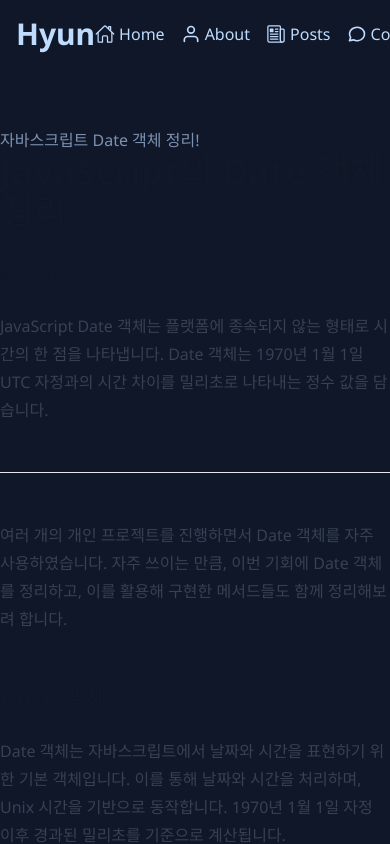
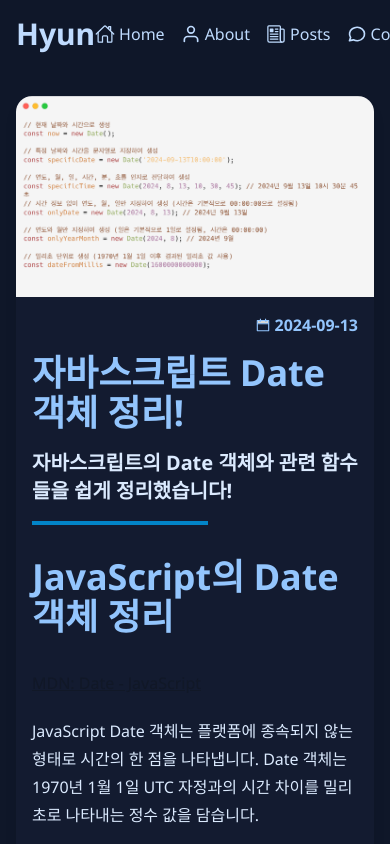
Before and after one commit to GangHyun95/blog, a Next.js app: page /posts/date-object in a window 390 px wide. Built offline with nearby package versions, Linux system fonts and the light colour scheme.

Commit message:
syntax highlighter 적용

```diff
--- a/package.json
+++ b/package.json
@@ -15,6 +15,7 @@
     "react-icons": "^5.3.0",
     "react-markdown": "^9.0.1",
     "react-multi-carousel": "^2.8.5",
+    "react-syntax-highlighter": "^15.6.1",
     "remark-gfm": "^4.0.0"
   },
   "devDependencies": {
@@ -22,6 +23,7 @@
     "@types/node": "^20",
     "@types/react": "^18",
     "@types/react-dom": "^18",
+    "@types/react-syntax-highlighter": "^15.5.13",
     "eslint": "^8",
     "eslint-config-next": "14.2.16",
     "postcss": "^8",
--- a/src/app/globals.css
+++ b/src/app/globals.css
@@ -5,6 +5,7 @@
 :root {
     --background: #0f1729;
     --foreground: #7d91b0;
+    --surface: #131b30;
 }
 
 html,
@@ -36,7 +37,20 @@
 .post-item:nth-child(n+3) {
     width: calc(33.33% - 20px);
 } */
+.prose h1,
+.prose h2,
+.prose h3,
+.prose h4,
+.prose h5,
+.prose h6 {
+    @apply text-blue-300;
+}
 
+.prose strong,
+.prose p code,
+.prose li code {
+    @apply text-blue-400;
+}
 @layer utilities {
     .gradient-text {
         display: inline-block;
@@ -61,6 +75,4 @@
         border-bottom: 2px solid transparent;
         border-image: linear-gradient(90deg, #0ea5ea, #0bd1d1 51%) 1;
     }
-
-
 }
--- a/src/app/layout.tsx
+++ b/src/app/layout.tsx
@@ -32,7 +32,7 @@
         <html lang='en'>
             <body className={`${notoSans.className} ${pretendard.variable} bg-background text-foreground`}>
                 <Header />
-                <main className='pt-32'>{children}</main>
+                <main>{children}</main>
                 <Footer />
             </body>
         </html>
--- a/src/app/posts/[slug]/page.tsx
+++ b/src/app/posts/[slug]/page.tsx
@@ -1,18 +1,35 @@
 import MarkdownViewer from '@/components/MarkdownViewer';
 import { getPostData } from '@/service/posts';
+import Image from 'next/image';
+import { AiTwotoneCalendar } from 'react-icons/ai';
 
 type Props = {
     params: {
         slug: string;
-    }
-}
-export default async function PostPage({params: {slug}}: Props) {
+    };
+};
+export default async function PostPage({ params: { slug } }: Props) {
     const post = await getPostData(slug);
 
     return (
-        <>
-            <h1>{post.title}</h1>
-            <MarkdownViewer content={post.content}/>
-        </>
+        <article className='rounded-2xl overflow-hidden bg-surface mt-24 shadow-lg m-4'>
+            <Image
+                className='w-full h-1/5 max-h-[500px]'
+                src={`/images/posts/${post.path}.png`}
+                alt={post.title}
+                width={760}
+                height={420}
+            />
+            <section className='flex flex-col p-4'>
+                <div className='flex items-center self-end text-blue-300 mb-4'>
+                    <AiTwotoneCalendar />
+                    <p className='font-semibold ml-1'>{post.date.toString()}</p>
+                </div>
+                <h1 className='text-4xl font-bold text-blue-300 mb-4'>{post.title}</h1>
+                <p className='text-xl font-bold text-blue-100'>{post.description}</p>
+                <div className='w-44 border-2 border-sky-600 mt-4 mb-8'></div>
+                <MarkdownViewer content={post.content} />
+            </section>
+        </article>
     );
 }
--- a/src/app/posts/page.tsx
+++ b/src/app/posts/page.tsx
@@ -6,8 +6,10 @@
     const posts = await getAllPosts();
     const categories = [...new Set(posts.map((post) => post.category))];
     return (
-        <Container>
-            <FilterablePosts posts={posts} categories={categories} />
-        </Container>
+        <section className='pt-32'>
+            <Container>
+                <FilterablePosts posts={posts} categories={categories} />
+            </Container>
+        </section>
     );
 }
--- a/src/components/Hero.tsx
+++ b/src/components/Hero.tsx
@@ -4,7 +4,7 @@
 
 export default function Hero() {
     return (
-        <section className='text-center'>
+        <section className='text-center pt-32'>
             <Image
                 className='mx-auto rounded-full'
                 src={profileImage}
--- a/src/components/MarkdownViewer.tsx
+++ b/src/components/MarkdownViewer.tsx
@@ -1,6 +1,48 @@
+'use client';
+
 import Markdown from 'react-markdown';
 import remarkGfm from 'remark-gfm';
+import { Prism as SyntaxHighlighter } from 'react-syntax-highlighter';
+import { materialDark } from 'react-syntax-highlighter/dist/esm/styles/prism';
+import Image from 'next/image';
 
 export default function MarkdownViewer({ content }: { content: string }) {
-    return <Markdown className='prose lg:prose-xl' remarkPlugins={[remarkGfm]}>{content}</Markdown>;
+    return (
+        <Markdown
+            className='prose max-w-none text-blue-100'
+            remarkPlugins={[remarkGfm]}
+            components={{
+                code(props) {
+                    // eslint-disable-next-line @typescript-eslint/no-unused-vars
+                    const { ref, children, className, node, ...rest } = props;
+                    const match = /language-(\w+)/.exec(className || '');
+                    return match ? (
+                        <SyntaxHighlighter
+                            {...rest}
+                            PreTag='div'
+                            language={match[1]}
+                            style={materialDark}
+                        >
+                            {String(children).replace(/\n$/, '')}
+                        </SyntaxHighlighter>
+                    ) : (
+                        <code {...rest} className={className}>
+                            {children}
+                        </code>
+                    );
+                },
+                img: (image) => (
+                    <Image
+                        className='w-full max-h-60 object-cover'
+                        src={image.src || ''}
+                        alt={image.alt || ''}
+                        width={500}
+                        height={350}
+                    />
+                ),
+            }}
+        >
+            {content}
+        </Markdown>
+    );
 }
--- a/src/components/PostCard.tsx
+++ b/src/components/PostCard.tsx
@@ -9,7 +9,7 @@
 }) {
     return (
         <Link href={`/posts/${path}`}>
-            <article className='rounded-2xl overflow-hidden shadow-lg border border-slate-700 p-5 transform transition-transform duration-300 hover:translate-y-[-5px] group'>
+            <article className='rounded-2xl overflow-hidden shadow-lg border border-slate-700 p-5 transform transition-transform duration-300 hover:translate-y-[-5px] group bg-surface'>
                 <div className='w-full aspect-[16/9] relative'>
                     <Image
                         className='rounded-2xl object-cover'
--- a/src/components/PostsGrid.tsx
+++ b/src/components/PostsGrid.tsx
@@ -7,7 +7,7 @@
 };
 export default function PostsGrid({ posts, option = 'default' }: Props) {
     return (
-        <div className='flex grow flex-wrap gap-4'>
+        <div className='flex grow flex-wrap gap-[30px]'>
             {posts.map((post, index) => (
                 <div
                     key={post.path}
--- a/tailwind.config.ts
+++ b/tailwind.config.ts
@@ -14,6 +14,7 @@
             colors: {
                 background: 'var(--background)',
                 foreground: 'var(--foreground)',
+                surface: 'var(--surface)',
             },
         },
     },
```
Also changed, not shown: 1 other file (tests, documents, lock files or other folders).
